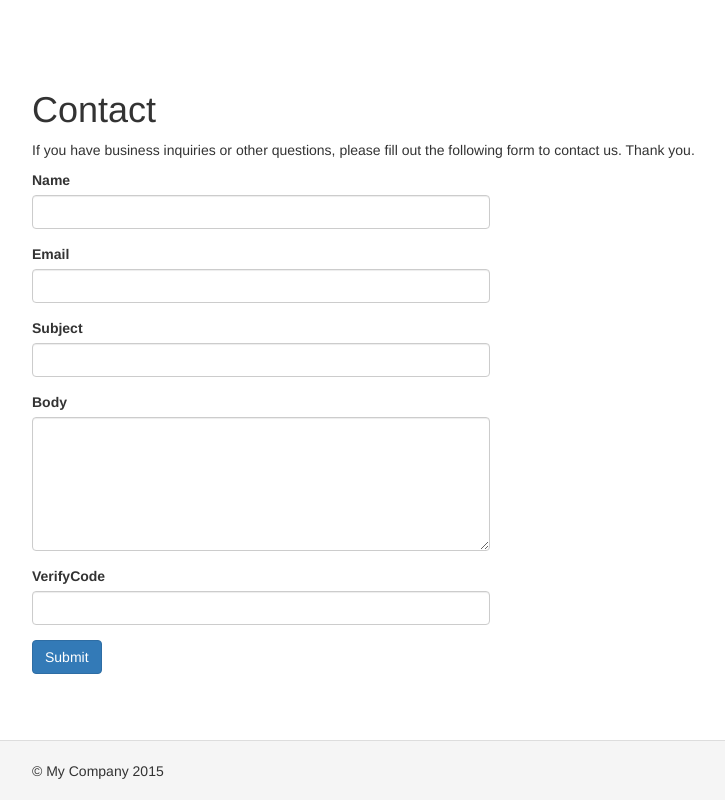
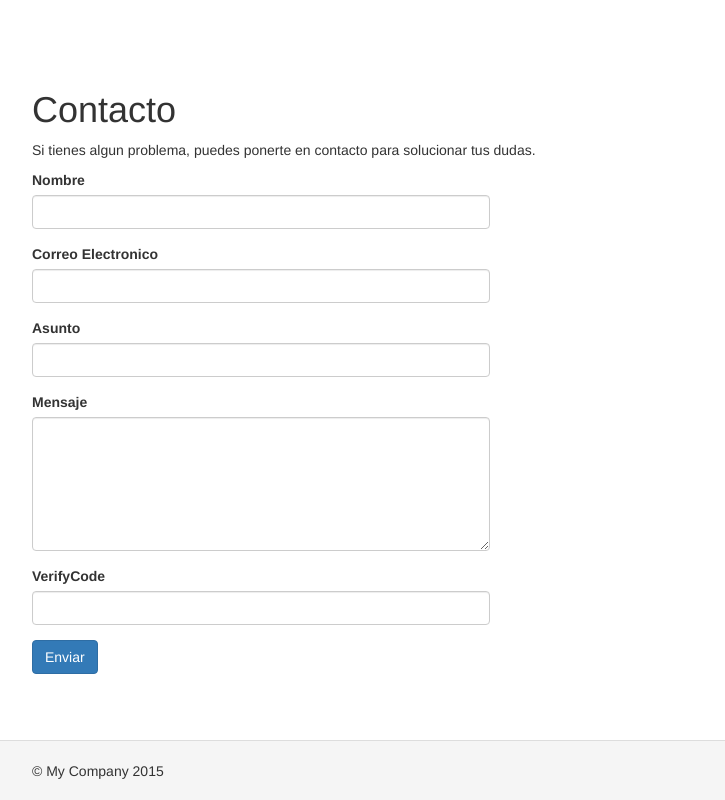
Before and after one commit to cesartejeda/ProyectoFinal, a Yii app: template MiAplicacion/views/site/contact.php in a window 1280 px wide. Shown: the whole page, without its empty margins (38-763 px from the left). Run offline with PHP 8.4 and a stand-in for Yii, Linux system fonts and the light colour scheme; the template is opened without the code that fills it, so the values that code supplies are empty; form fields are guessed from the names that the template uses; some libraries are stand-ins or nearby versions.

Commit message:
doceava edicion

```diff
--- a/MiAplicacion/views/site/contact.php
+++ b/MiAplicacion/views/site/contact.php
@@ -8,7 +8,7 @@ use yii\helpers\Html;
 use yii\bootstrap\ActiveForm;
 use yii\captcha\Captcha;
 
-$this->title = 'Contact';
+$this->title = 'Contacto';
 $this->params['breadcrumbs'][] = $this->title;
 ?>
 <div class="site-contact">
@@ -34,8 +34,7 @@ $this->params['breadcrumbs'][] = $this->title;
     <?php else: ?>
 
         <p>
-            If you have business inquiries or other questions, please fill out the following form to contact us.
-            Thank you.
+            Si tienes algun problema, puedes ponerte en contacto para solucionar tus dudas.
         </p>
 
         <div class="row">
@@ -43,20 +42,20 @@ $this->params['breadcrumbs'][] = $this->title;
 
                 <?php $form = ActiveForm::begin(['id' => 'contact-form']); ?>
 
-                    <?= $form->field($model, 'name') ?>
+                    <?= $form->field($model, 'nombre') ?>
 
-                    <?= $form->field($model, 'email') ?>
+                    <?= $form->field($model, 'Correo Electronico') ?>
 
-                    <?= $form->field($model, 'subject') ?>
+                    <?= $form->field($model, 'Asunto') ?>
 
-                    <?= $form->field($model, 'body')->textArea(['rows' => 6]) ?>
+                    <?= $form->field($model, 'Mensaje')->textArea(['rows' => 6]) ?>
 
                     <?= $form->field($model, 'verifyCode')->widget(Captcha::className(), [
                         'template' => '<div class="row"><div class="col-lg-3">{image}</div><div class="col-lg-6">{input}</div></div>',
                     ]) ?>
 
                     <div class="form-group">
-                        <?= Html::submitButton('Submit', ['class' => 'btn btn-primary', 'name' => 'contact-button']) ?>
+                        <?= Html::submitButton('Enviar', ['class' => 'btn btn-primary', 'name' => 'contact-button']) ?>
                     </div>
 
                 <?php ActiveForm::end(); ?>
```
